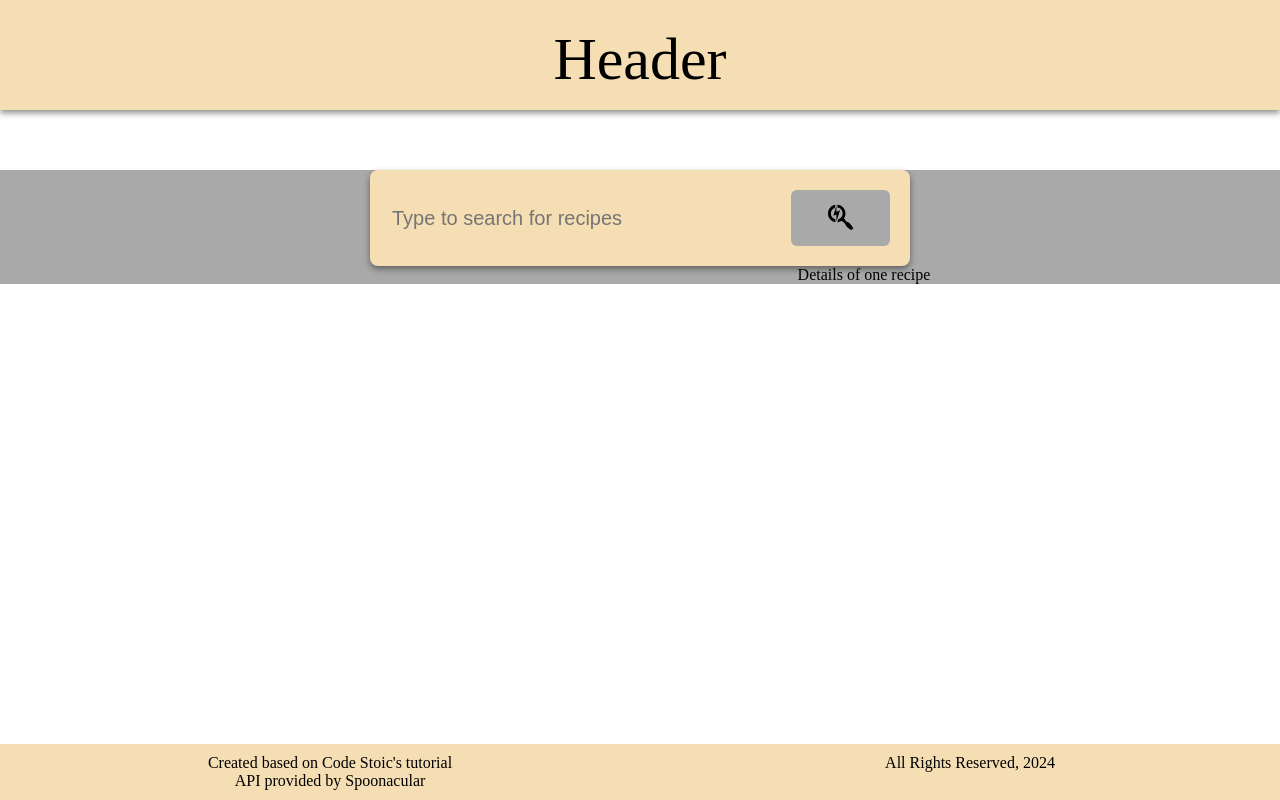
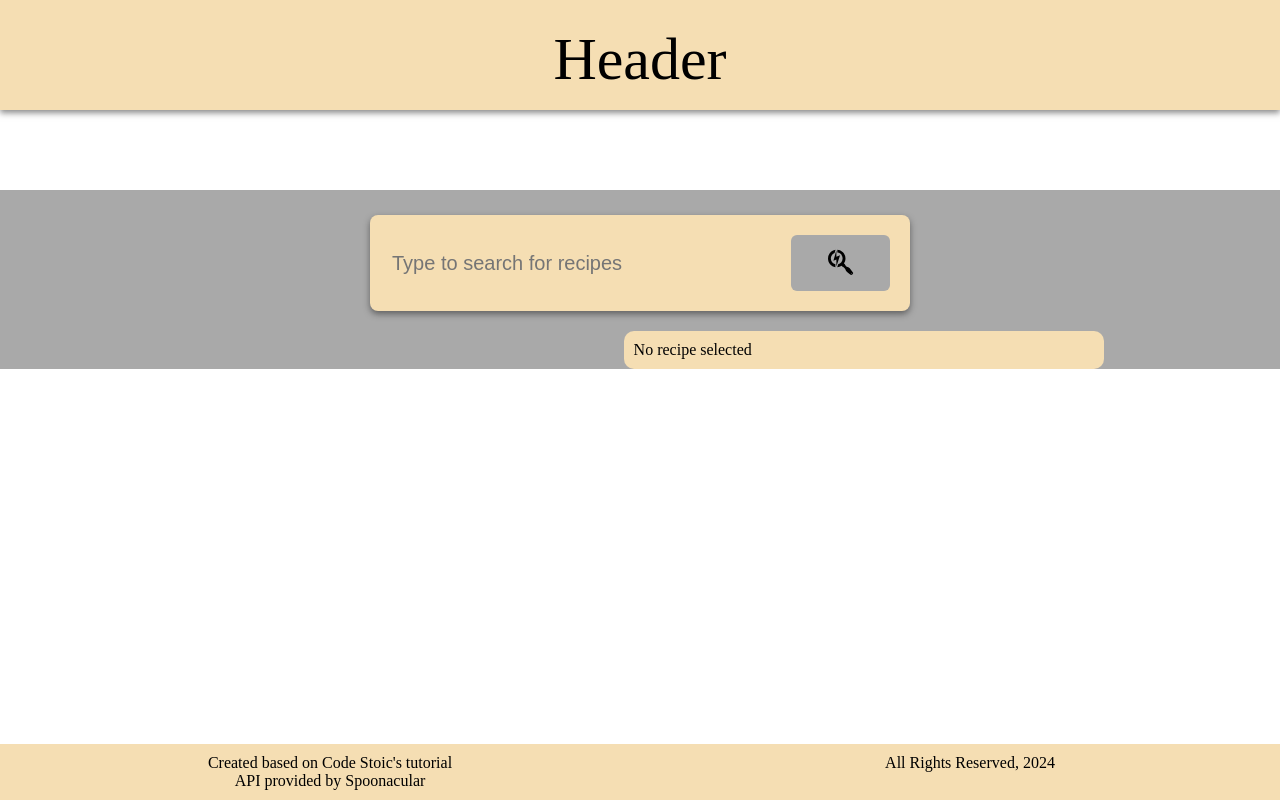
Before and after one commit to teberhart/react-tutorial-2, a React (Vite) app: page / in a window 1280 px wide. Built offline with nearby package versions, Linux system fonts and the light colour scheme.

Commit message:
updated styling, recipe details not showing

```diff
--- a/src/components/Main.jsx
+++ b/src/components/Main.jsx
@@ -6,6 +6,7 @@ import Details from "./Main/Details.jsx";
 
 export default function Main() {
     const [results, setResults] = useState([]);
+    const [details, setDetails] = useState([]);
 
     return (
         <div className={styles.main}>
@@ -13,11 +14,11 @@ export default function Main() {
             <div className={styles.container}>
                 <div className={styles.item}>
                     {
-                        <ResultList recipes={results} />
+                        <ResultList recipes={results} setDetails={setDetails} />
                     }
                 </div>
                 <div className={styles.item}>
-                    <Details/>
+                    <Details details={details} />
                 </div>
             </div>
         </div>
--- a/src/components/Main.module.css
+++ b/src/components/Main.module.css
@@ -1,6 +1,8 @@
 .main {
     background-color: darkgrey;
     height: auto;
+    margin-top: 80px;
+    padding-top: 15px;
 }
 
 .container {
--- a/src/components/Main/Details.jsx
+++ b/src/components/Main/Details.jsx
@@ -1,5 +1,13 @@
-export default function Details() {
+import styles from './Details.module.css';
+import RecipeDetails from "./RecipeDetails.jsx";
+
+export default function Details({details}) {
     return (
-        <div>Details of one recipe</div>
+        <div className={styles.main}>
+            {
+                (details.length > 0) ?
+                    <RecipeDetails recipe={details} /> : "No recipe selected"
+            }
+        </div>
     );
 }
--- /dev/null
+++ b/src/components/Main/Details.module.css
@@ -0,0 +1,8 @@
+.main {
+    background-color: wheat;
+    width: 80%;
+    padding: 10px;
+    margin: 20px auto auto;
+    text-align: left;
+    border-radius: 10px;
+}
--- /dev/null
+++ b/src/components/Main/RecipeDetails.jsx
@@ -0,0 +1,3 @@
+export default function RecipeDetails({recipe}) {
+    {recipe.id}
+}
--- a/src/components/Main/ResultItem.jsx
+++ b/src/components/Main/ResultItem.jsx
@@ -1,8 +1,20 @@
 import styles from './ResultItem.module.css';
 
-export default function ResultItem({item}) {
-    function handleClick(e) {
+export default function ResultItem({item, setDetails}) {
+    async function fetchDetails(id) {
+        const ENDPOINT = "https://api.spoonacular.com/recipes/";
+        const APIKEY = import.meta.env.VITE_SPOONACULAR_API_KEY;
+        const query = `${ENDPOINT}${id}/information?apiKey=${APIKEY}`;
+
+        const results = await fetch(query);
+        return await results.json();
+    }
+
+    async function handleClick(e) {
         e.preventDefault();
+        const details = await fetchDetails(item.id);
+        console.log(details);
+        setDetails(details);
     }
 
     return (
--- a/src/components/Main/ResultList.jsx
+++ b/src/components/Main/ResultList.jsx
@@ -1,10 +1,10 @@
 import ResultItem from "./ResultItem.jsx";
 
-export default function ResultList({recipes}) {
+export default function ResultList({recipes, setDetails}) {
     return (
         <div>
             {recipes.map((recipe)=>
-                <ResultItem key={recipe.id} item={recipe} />
+                <ResultItem key={recipe.id} item={recipe} setDetails={setDetails} />
             )}
         </div>
     );
--- a/src/components/Main/SearchBar.jsx
+++ b/src/components/Main/SearchBar.jsx
@@ -9,7 +9,7 @@ export default function SearchBar({setResults}) {
     async function fetchRecipes (queryString) {
         const ENDPOINT = "https://api.spoonacular.com/recipes/complexSearch";
         const APIKEY = import.meta.env.VITE_SPOONACULAR_API_KEY;
-        const query = `${ENDPOINT}?apiKey=${APIKEY}&query=${queryString}`;
+        const query = `${ENDPOINT}?apiKey=${APIKEY}&query=${queryString}&limitLicense=true`;
 
         const results = await fetch(query);
         const data = await results.json();
--- a/src/components/Main/SearchBar.module.css
+++ b/src/components/Main/SearchBar.module.css
@@ -3,7 +3,7 @@
     border-radius: 8px;
     padding: 20px;
     width: 500px;
-    margin: 60px auto 0;
+    margin: 10px auto 0;
     box-shadow: 0 3px 6px rgba(25, 25, 25, 50%);
     display: flex;
 }
```
